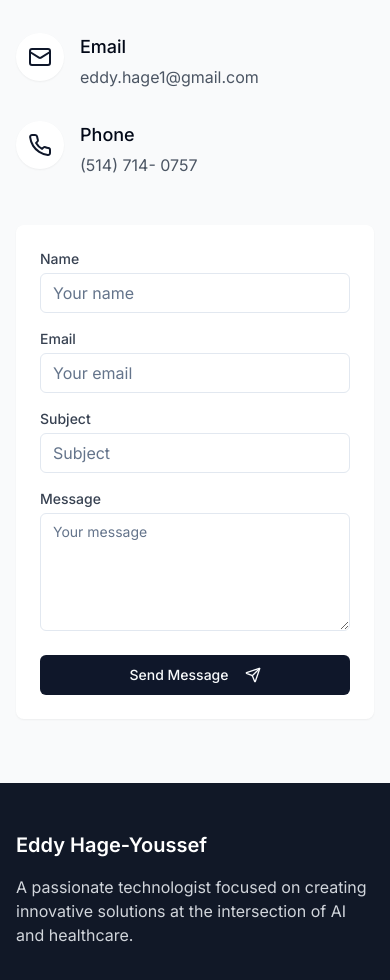
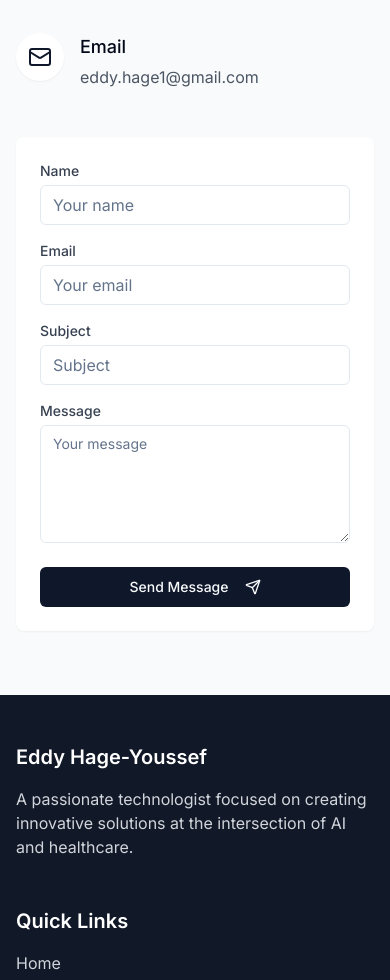
Before and after one commit to ehagey/personal-website-eddy, a React (Vite) app: page / in a window 390 px wide. Shown: the part 3489-4469 px from the top of the page. Built offline with nearby package versions, Linux system fonts and the light colour scheme.

Commit message:
Remove phone number
Removed the phone number from the contact section.

```diff
--- a/src/components/ContactSection.tsx
+++ b/src/components/ContactSection.tsx
@@ -2,13 +2,13 @@ import { useState } from 'react';
 import { Button } from '@/components/ui/button';
 import { Input } from '@/components/ui/input';
 import { Textarea } from '@/components/ui/textarea';
-import { Mail, MapPin, Phone, Send } from 'lucide-react';
+import { Mail, MapPin, Send } from 'lucide-react';
 import { useToast } from '@/components/ui/use-toast';
+
 const ContactSection = () => {
-  const {
-    toast
-  } = useToast();
+  const { toast } = useToast();
   const [isSubmitting, setIsSubmitting] = useState(false);
+
   const handleSubmit = (e: React.FormEvent) => {
     e.preventDefault();
     setIsSubmitting(true);
@@ -25,7 +25,9 @@ const ContactSection = () => {
       (e.target as HTMLFormElement).reset();
     }, 1000);
   };
-  return <section id="contact" className="section-padding bg-gray-50">
+
+  return (
+    <section id="contact" className="section-padding bg-gray-50">
       <div className="container max-w-7xl mx-auto container-padding">
         <div className="text-center mb-16 animate-slideUp opacity-0" style={{
           animationDelay: '0.2s'
@@ -57,16 +59,6 @@ const ContactSection = () => {
               <div>
                 <h3 className="text-lg font-medium mb-1">Email</h3>
                 <a href="mailto:hello@example.com" className="text-gray-600 hover:text-primary transition-colors">eddy.hage1@gmail.com</a>
-              </div>
-            </div>
-
-            <div className="flex items-start space-x-4">
-              <div className="bg-white p-3 rounded-full shadow-sm">
-                <Phone className="h-6 w-6 text-primary" />
-              </div>
-              <div>
-                <h3 className="text-lg font-medium mb-1">Phone</h3>
-                <a href="tel:+12345678901" className="text-gray-600 hover:text-primary transition-colors">(514) 714- 0757</a>
               </div>
             </div>
           </div>
@@ -106,6 +98,8 @@ const ContactSection = () => {
           </div>
         </div>
       </div>
-    </section>;
+    </section>
+  );
 };
+
 export default ContactSection;
```
Lines whose indentation alone changed are shown as unchanged.
